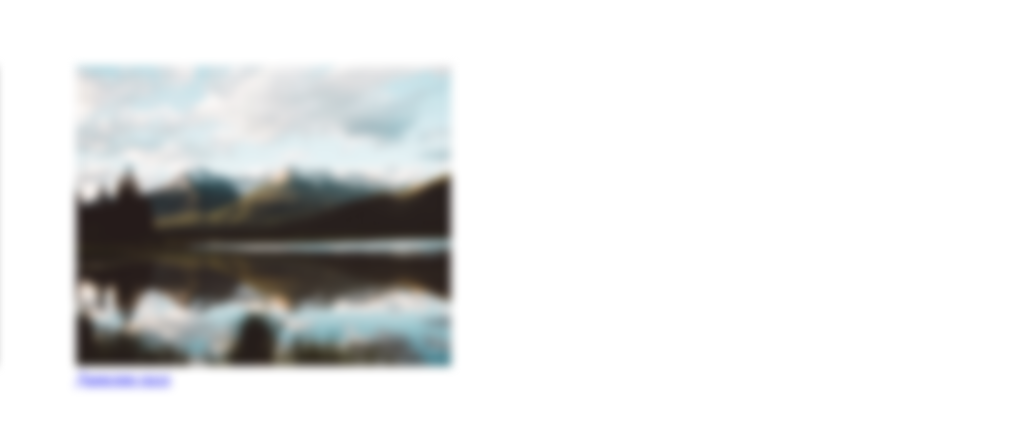
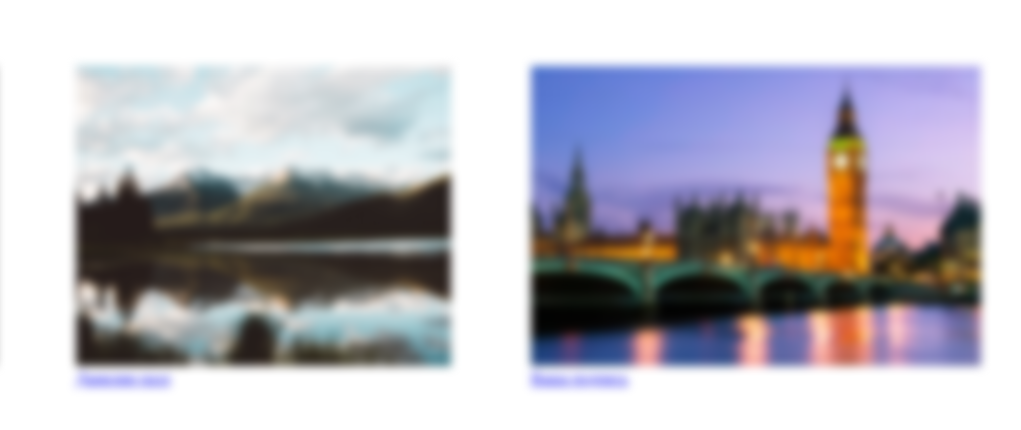
Before and after one commit to jezvgg/fbki_puzzles, a plain HTML site: page main.html in a window 1280 px wide. Shown: the full height of the page, 534-1555 px from the left, 1021 px wide, since content can reach past the window. Drawn offline with Linux system fonts and the light colour scheme.

Commit message:
added albert's puzzle link

```diff
--- a/main.html
+++ b/main.html
@@ -20,5 +20,11 @@
           <figcaption>Данилин пазл</figcaption>
           </figure>
       </a>
+      <a href="puzzle/albert/index.html" class="puzzle-link">
+            <figure>
+            <img src="puzzles/albert/puzzle-image.jpg">
+            <figcaption>Ваша подпись</figcaption>
+            </figure>
+      </a>
     </div>
   </body>
```
